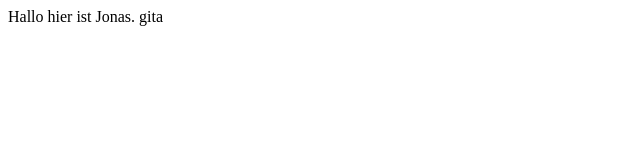
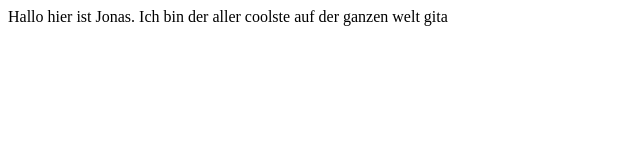
Before and after one commit to zumpious/testProject, a plain HTML site: page index.html in a window 1280 px wide. Shown: the whole page, without its empty margins (0-640 px from the left). Drawn offline with Linux system fonts and the light colour scheme.

Commit message:
Neuer Satz

```diff
--- a/index.html
+++ b/index.html
@@ -5,6 +5,6 @@
     <title>test</title>
 </head>
 <body>
-Hallo hier ist Jonas.
+Hallo hier ist Jonas. Ich bin der aller coolste auf der ganzen welt
 </body>
 </html>gita
```
